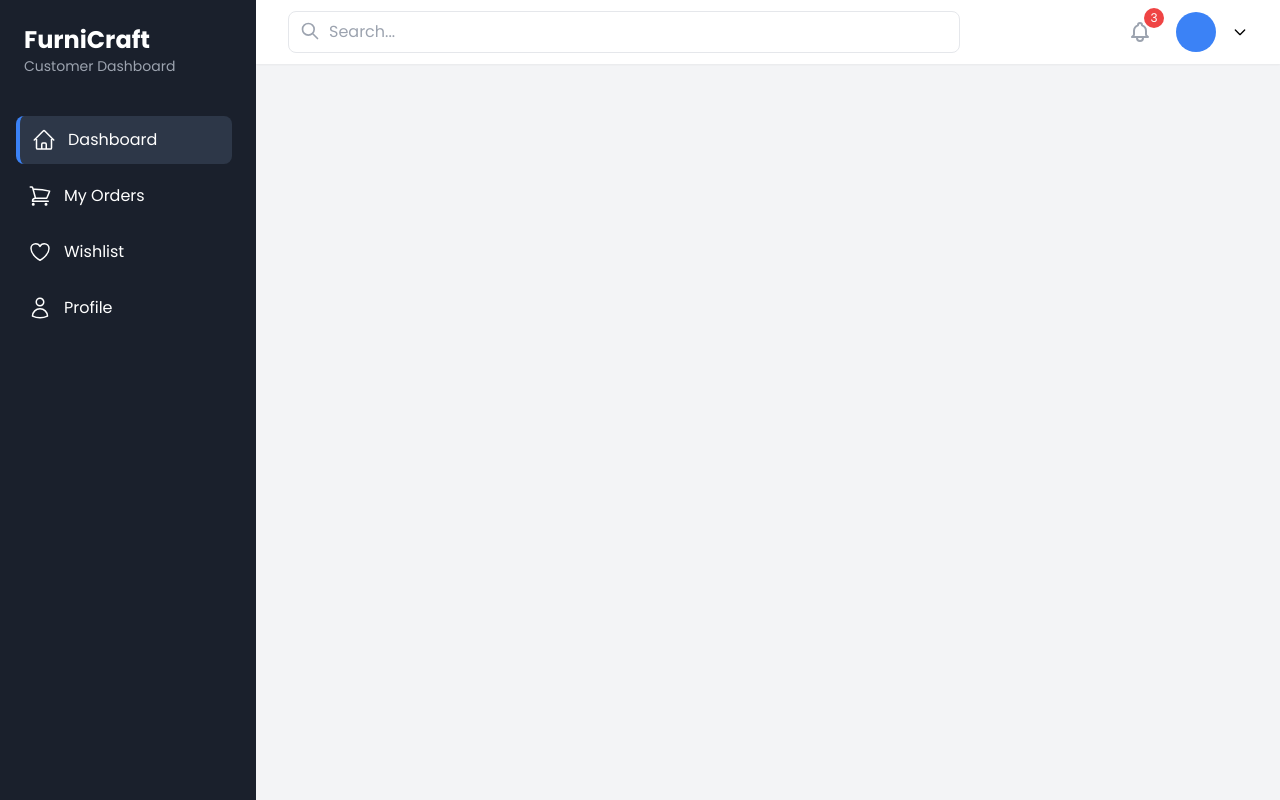
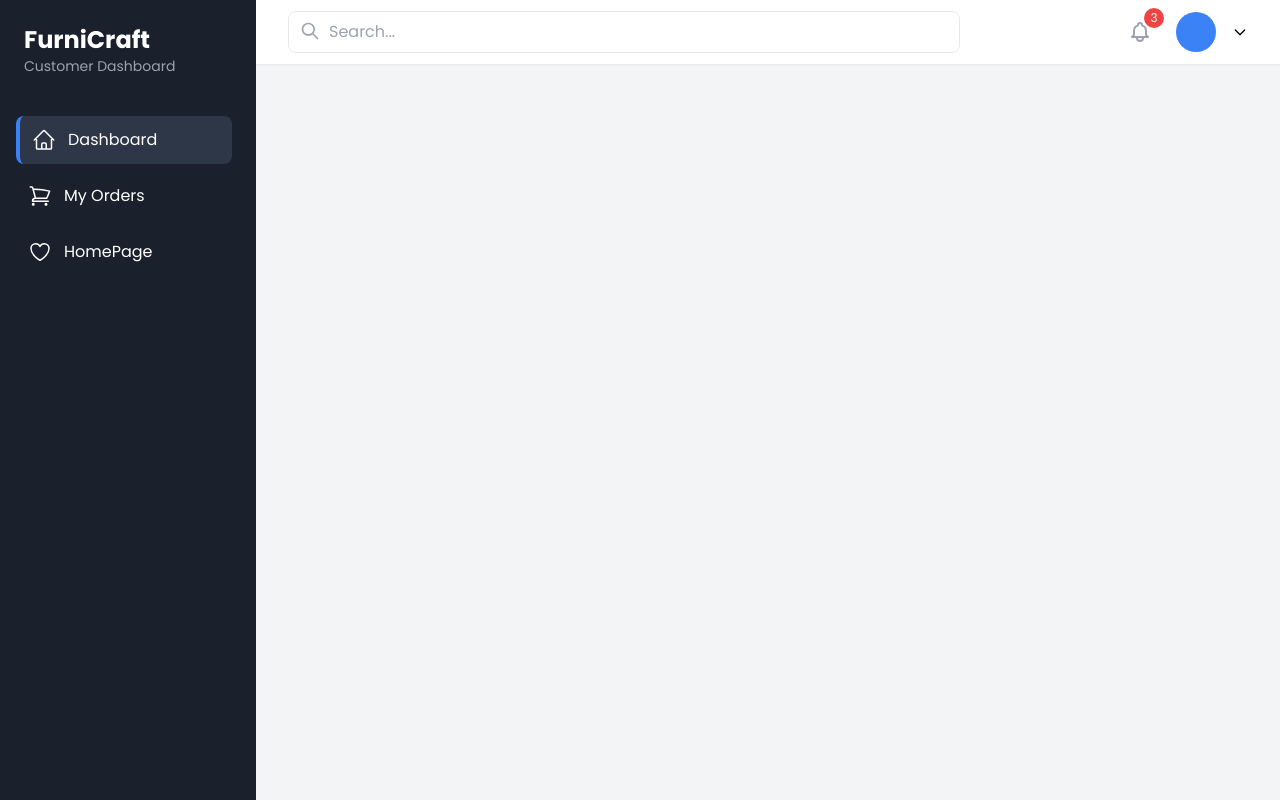
Before and after one commit to AbyvargheseMandapathel/furniture_store, a Django app: template templates/base/customer_base.html in a window 1280 px wide. Run offline with Django 3.2, Linux system fonts and the light colour scheme; the template is opened without the code that fills it, so the values that code supplies are empty; some libraries are stand-ins or nearby versions.

Commit message:
latest code

```diff
--- a/authentication/views.py
+++ b/authentication/views.py
@@ -651,7 +651,7 @@ def cart_view(request):
         "total_price": total_price
     })
 
-
+@login_required
 def add_to_cart(request, pk):
     """ View to add items to the cart """
     if not request.user.is_authenticated:
--- a/furniture_store/settings.py
+++ b/furniture_store/settings.py
@@ -41,7 +41,7 @@ INSTALLED_APPS = [
     "widget_tweaks",
 ]
 
-LOGIN_URL = "/seller/login/"
+LOGIN_URL = "/login/"
 
 
 MIDDLEWARE = [
--- a/templates/base/customer_base.html
+++ b/templates/base/customer_base.html
@@ -55,19 +55,11 @@
                     </a>
 
                     <!-- Wishlist -->
-                    <a href="" class="nav-link flex items-center space-x-3 p-3 rounded-lg">
+                    <a href="{% url 'customer_list' %}" class="nav-link flex items-center space-x-3 p-3 rounded-lg">
                         <svg xmlns="http://www.w3.org/2000/svg" fill="none" viewBox="0 0 24 24" stroke-width="1.5" stroke="currentColor" class="w-6 h-6 flex-shrink-0">
                             <path stroke-linecap="round" stroke-linejoin="round" d="M21 8.25c0-2.485-2.099-4.5-4.688-4.5-1.935 0-3.597 1.126-4.312 2.733-.715-1.607-2.377-2.733-4.313-2.733C5.1 3.75 3 5.765 3 8.25c0 7.22 9 12 9 12s9-4.78 9-12z" />
                         </svg>
-                        <span>Wishlist</span>
-                    </a>
-
-                    <!-- Profile -->
-                    <a href="" class="nav-link flex items-center space-x-3 p-3 rounded-lg">
-                        <svg xmlns="http://www.w3.org/2000/svg" fill="none" viewBox="0 0 24 24" stroke-width="1.5" stroke="currentColor" class="w-6 h-6 flex-shrink-0">
-                            <path stroke-linecap="round" stroke-linejoin="round" d="M15.75 6a3.75 3.75 0 11-7.5 0 3.75 3.75 0 017.5 0zM4.501 20.118a7.5 7.5 0 0114.998 0A17.933 17.933 0 0112 21.75c-2.676 0-5.216-.584-7.499-1.632z" />
-                        </svg>
-                        <span>Profile</span>
+                        <span>HomePage</span>
                     </a>
                 </div>
             </nav>
```
Also changed, not shown: db.sqlite3.
